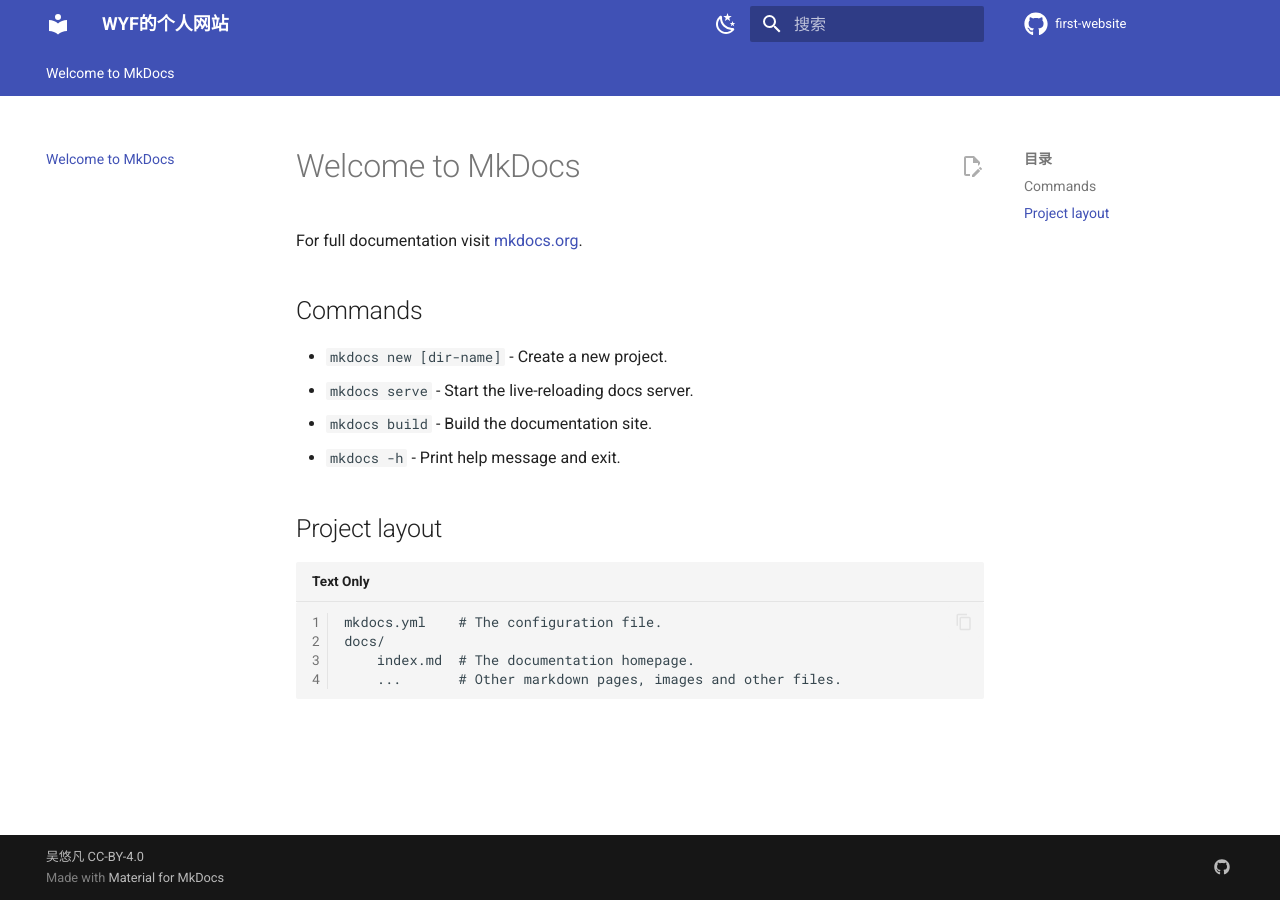
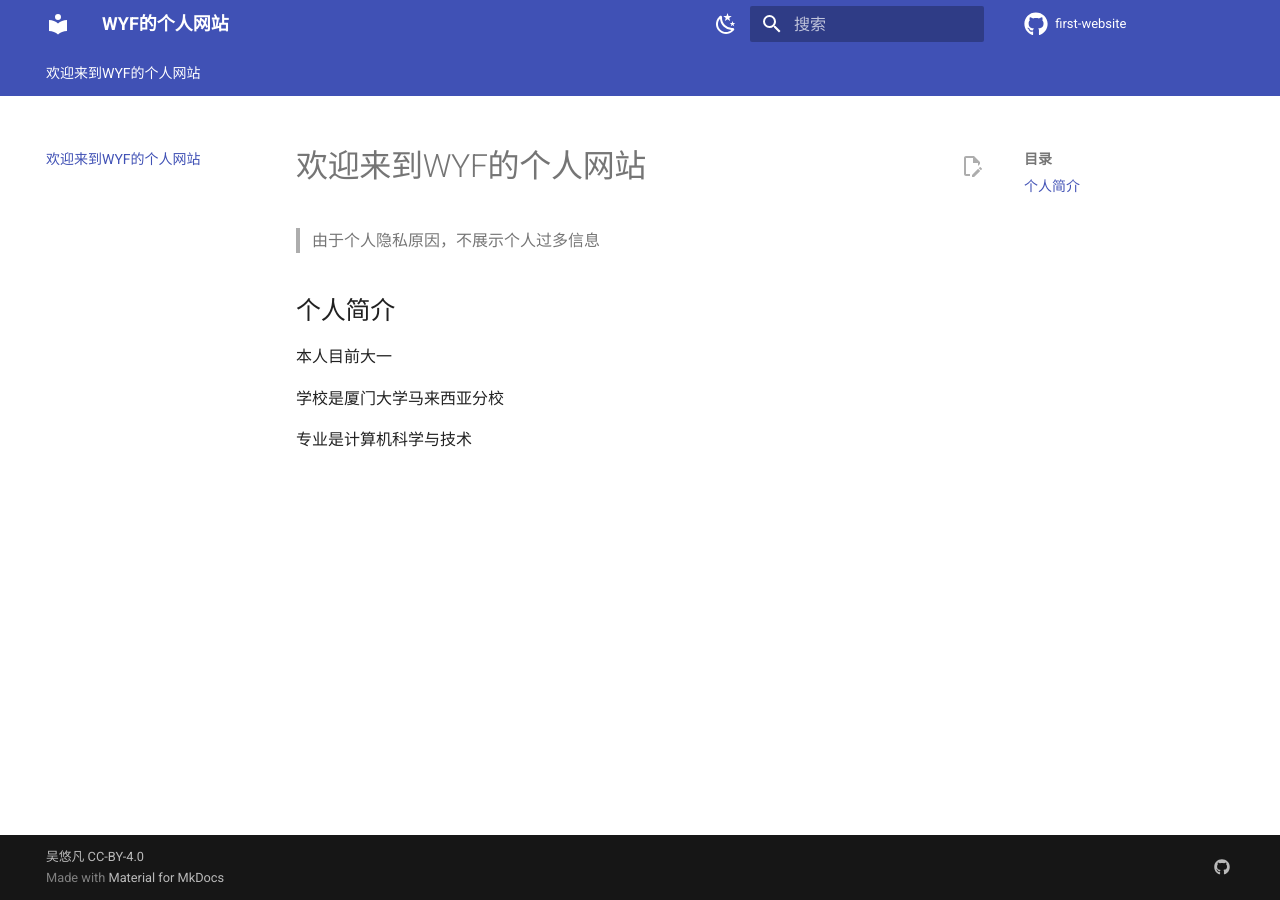
Before and after one commit to Ryan1702/first-website, an MkDocs documentation site: the page built from docs/index.md, in a window 1280 px wide. Built offline with MkDocs 1.6.1 and Material for MkDocs 9.7.7, drawn with Linux system fonts in a browser that asks for light colours; comment, search, counter and statistics services are not loaded.

Commit message:
修改个人介绍

```diff
--- a/docs/index.md
+++ b/docs/index.md
@@ -1,17 +1,11 @@
-# Welcome to MkDocs
+# 欢迎来到WYF的个人网站
 
-For full documentation visit [mkdocs.org](https://www.mkdocs.org).
+> 由于个人隐私原因，不展示个人过多信息
 
-## Commands
+## 个人简介
 
-* `mkdocs new [dir-name]` - Create a new project.
-* `mkdocs serve` - Start the live-reloading docs server.
-* `mkdocs build` - Build the documentation site.
-* `mkdocs -h` - Print help message and exit.
+本人目前大一
 
-## Project layout
+学校是厦门大学马来西亚分校
 
-    mkdocs.yml    # The configuration file.
-    docs/
-        index.md  # The documentation homepage.
-        ...       # Other markdown pages, images and other files.
+专业是计算机科学与技术
```
